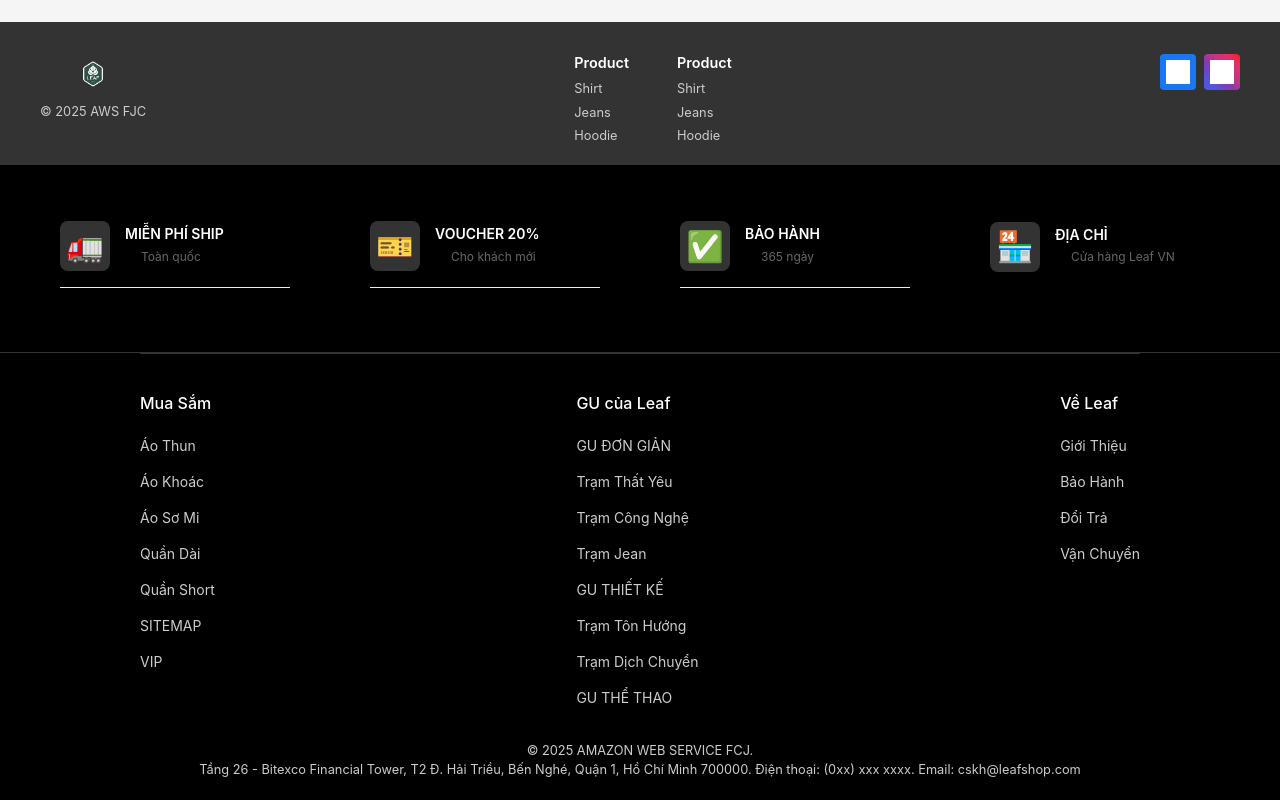
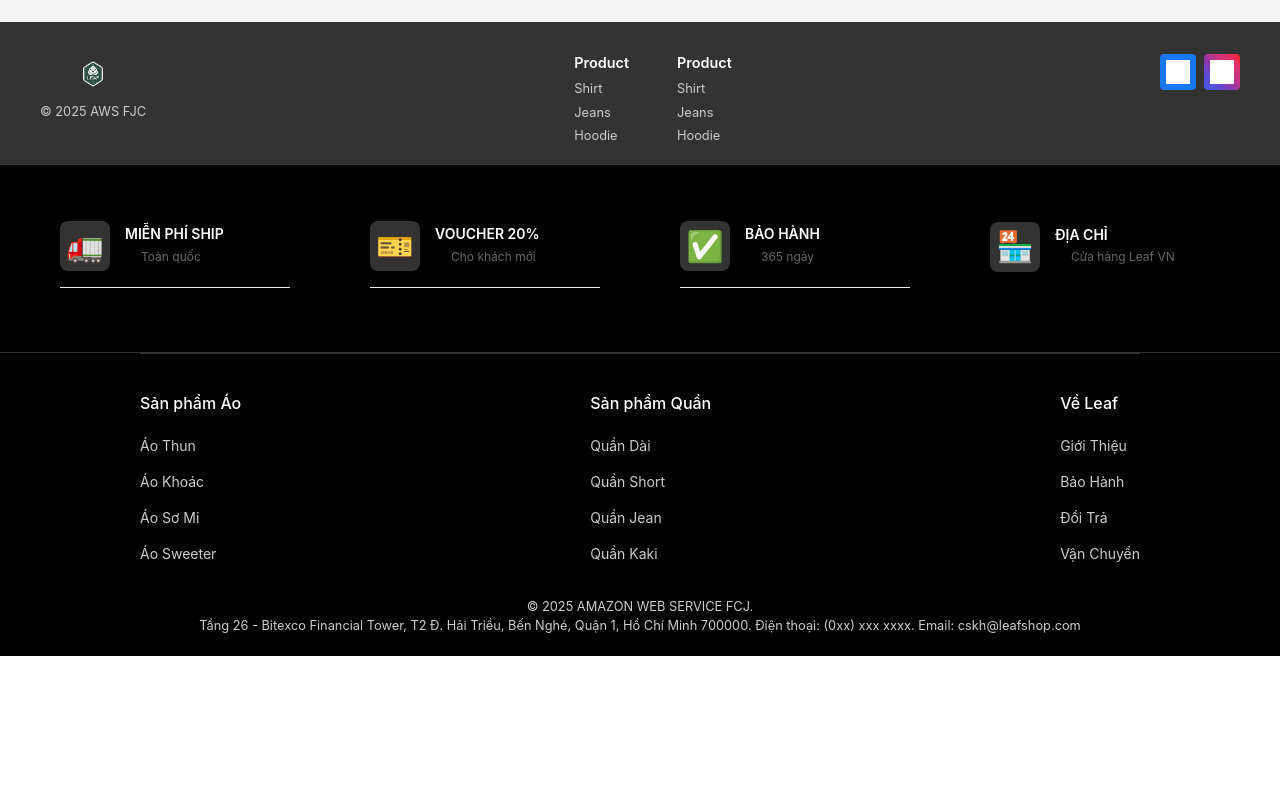
Before and after one commit to khanhtm45/AWS, a React (Create React App) app: page /staff-admin-login in a window 1280 px wide. Shown: the part 735-1535 px from the top of the page. After the commit the page ends 1391 px from the top, so only its background shows below. Built offline with nearby package versions, Linux system fonts and the light colour scheme; grey boxes are pictures that could not be loaded; the HTML template or start-up script is replaced by a standard one.

Commit message:
update footer

```diff
--- a/src/components/Footer.jsx
+++ b/src/components/Footer.jsx
@@ -68,30 +68,24 @@ const Footer = () => {
           <div className="footer-columns">
             {/* Mua Sắm Column */}
             <div className="footer-column">
-              <h3>Mua Sắm</h3>
+              <h3>Sản phẩm Áo</h3>
               <ul>
                 <li><a href="#ao-thun">Áo Thun</a></li>
                 <li><a href="#ao-khoac">Áo Khoác</a></li>
                 <li><a href="#ao-so-mi">Áo Sơ Mi</a></li>
-                <li><a href="#quan-dai">Quần Dài</a></li>
-                <li><a href="#quan-short">Quần Short</a></li>
-                <li><a href="#sitemap">SITEMAP</a></li>
-                <li><a href="#vip">VIP</a></li>
+               <li><a href="#ao-so-mi">Áo Sweeter</a></li>
+
               </ul>
             </div>
 
             {/* GU của  Column */}
             <div className="footer-column">
-              <h3>GU của Leaf</h3>
+              <h3>Sản phẩm Quần</h3>
               <ul>
-                <li><a href="#gu-don-gian">GU ĐƠN GIẢN</a></li>
-                <li><a href="#tram-that-yeu">Trạm Thất Yêu</a></li>
-                <li><a href="#tram-cong-nghe">Trạm Công Nghệ</a></li>
-                <li><a href="#tram-jean">Trạm Jean</a></li>
-                <li><a href="#gu-thiet-ke">GU THIẾT KẾ</a></li>
-                <li><a href="#tram-ton-huong">Trạm Tôn Hướng</a></li>
-                <li><a href="#tram-dich-chuyen">Trạm Dịch Chuyển</a></li>
-                <li><a href="#gu-the-thao">GU THỂ THAO</a></li>
+                <li><a href="#gu-don-gian">Quần Dài</a></li>
+                <li><a href="#tram-that-yeu">Quần Short</a></li>
+                <li><a href="#tram-jean">Quần Jean</a></li>
+                <li><a href="#tram-dich-chuyen">Quần Kaki</a></li>
               </ul>
             </div>
 
```
